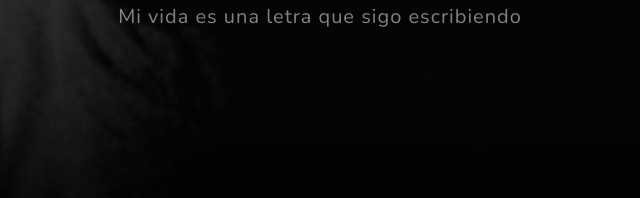
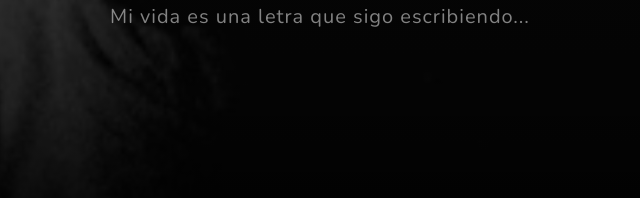
Before and after one commit to AlexAlba2416/2A, a plain HTML site: page index.html in a window 1280 px wide. Shown: the part 488-686 px from the top of the page, 320-960 px from the left. Drawn offline with nearby package versions, Linux system fonts and the light colour scheme.

Commit message:
Cambio revision

```diff
--- a/index.html
+++ b/index.html
@@ -53,7 +53,7 @@
             <div class="d-flex justify-content-center">
                 <div class="text-center">
                     <img src="assets/img/logo.png" style="max-width: 50%;">
-                    <h2 class="text-white-50 mx-auto mt-2 mb-5">Mi vida es una letra que sigo escribiendo</h2>
+                    <h2 class="text-white-50 mx-auto mt-2 mb-5">Mi vida es una letra que sigo escribiendo...</h2>
                 </div>
             </div>
         </div>
```
